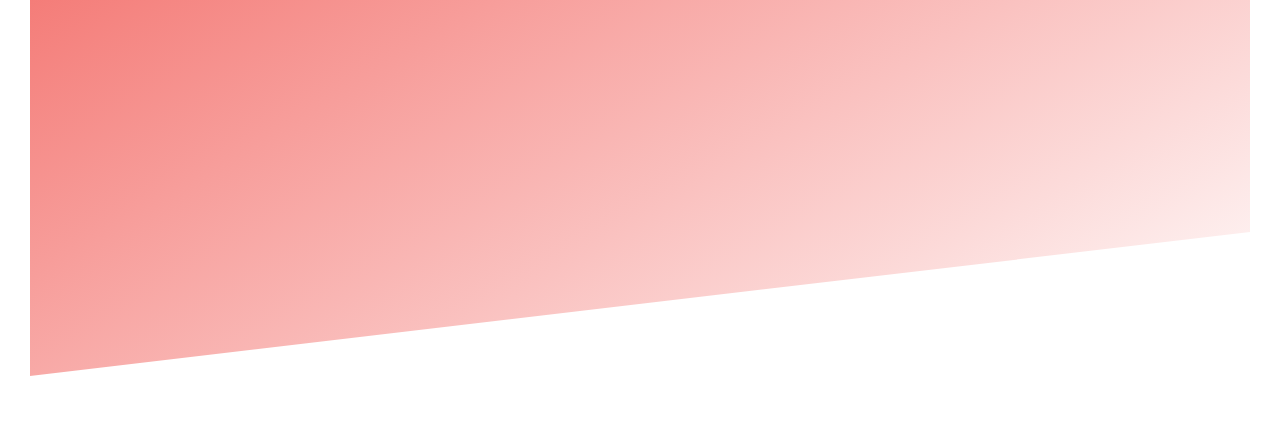
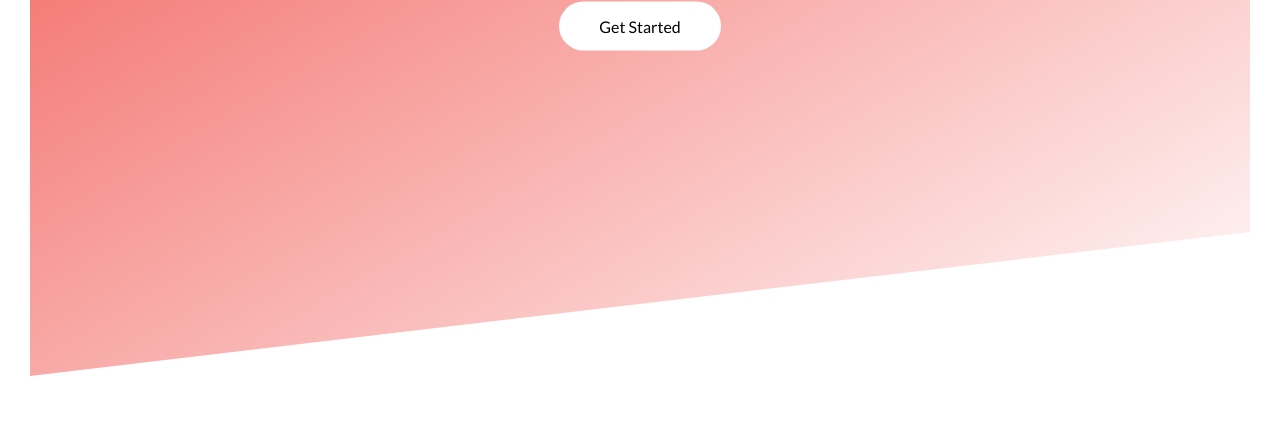
Before and after one commit to pnguyen12/Minimal-React-16-Boilerplate, a React app: page / in a window 1280 px wide. Shown: the part 374-800 px from the top of the page. Built offline with nearby package versions, Linux system fonts and the light colour scheme.

Commit message:
(feat) - atoms layout and Button Component

```diff
--- a/package.json
+++ b/package.json
@@ -29,6 +29,7 @@
     "babel-loader": "^8.0.4",
     "copy-webpack-plugin": "^4.6.0",
     "css-loader": "^1.0.1",
+    "ff-ui": "^1.0.5",
     "html-webpack-plugin": "^3.2.0",
     "mini-css-extract-plugin": "^0.4.4",
     "node-sass": "^4.10.0",
--- a/src/components/Home.js
+++ b/src/components/Home.js
@@ -1,11 +1,13 @@
 import React from 'react';
 import PropTypes from 'prop-types';
+import Button from './atoms/Button';
 
 const Home = ({ title }) => {
     return (
         <div className="home-wrapper">
             <header className="home-header">
                 <p className="home-header-text">{title}</p>
+                <Button text="Get Started" className="btn btn-main" />
             </header>
         </div>
     )
--- /dev/null
+++ b/src/components/atoms/Button.js
@@ -0,0 +1,5 @@
+import React from 'react';
+
+const Button = ({ text, className }) => <a href="#" className={String(className)}>{text}</a>
+
+export default Button;
--- a/src/styles.scss
+++ b/src/styles.scss
@@ -29,5 +29,24 @@ body {
       letter-spacing: 5px;
       text-transform: uppercase;
     }
+    .btn {
+      &:link, &:visited {
+        background-color: #fff;
+        color: black;
+        margin-top: 4rem;
+        display: inline-block;
+        text-align: center;
+        border-radius: 100px;
+        padding: 15px 40px;
+        font-weight: 200;
+        text-decoration: none;
+      }
+      &:hover {
+        box-shadow: 0 10px 20px rgba(0, 0, 0, .2);
+      }
+      &:active {
+        box-shadow: 0 5px 10px rgba(0, 0, 0, .2);
+      }
+    }
   }
 }
```
Also changed, not shown: 1 other file.
